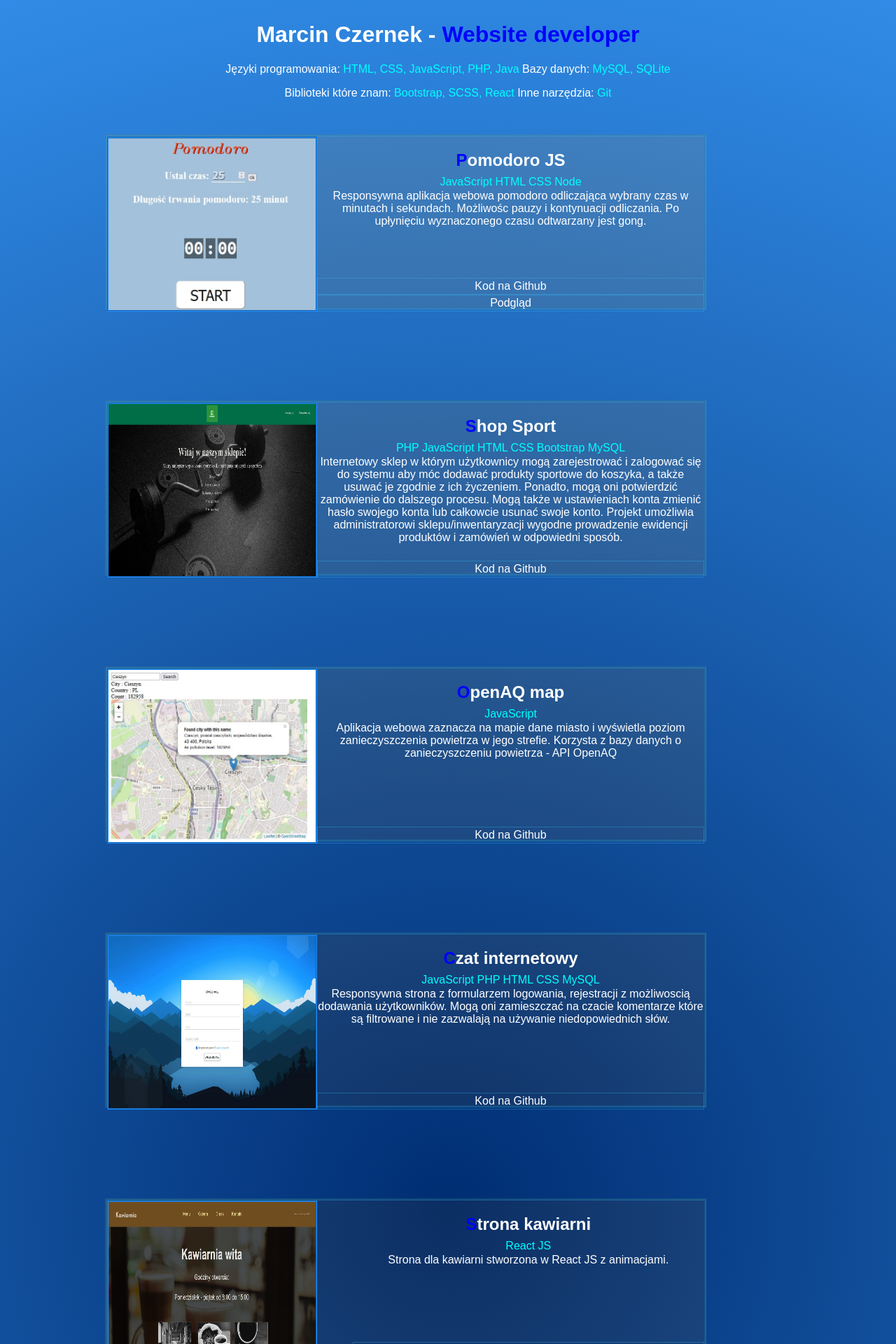
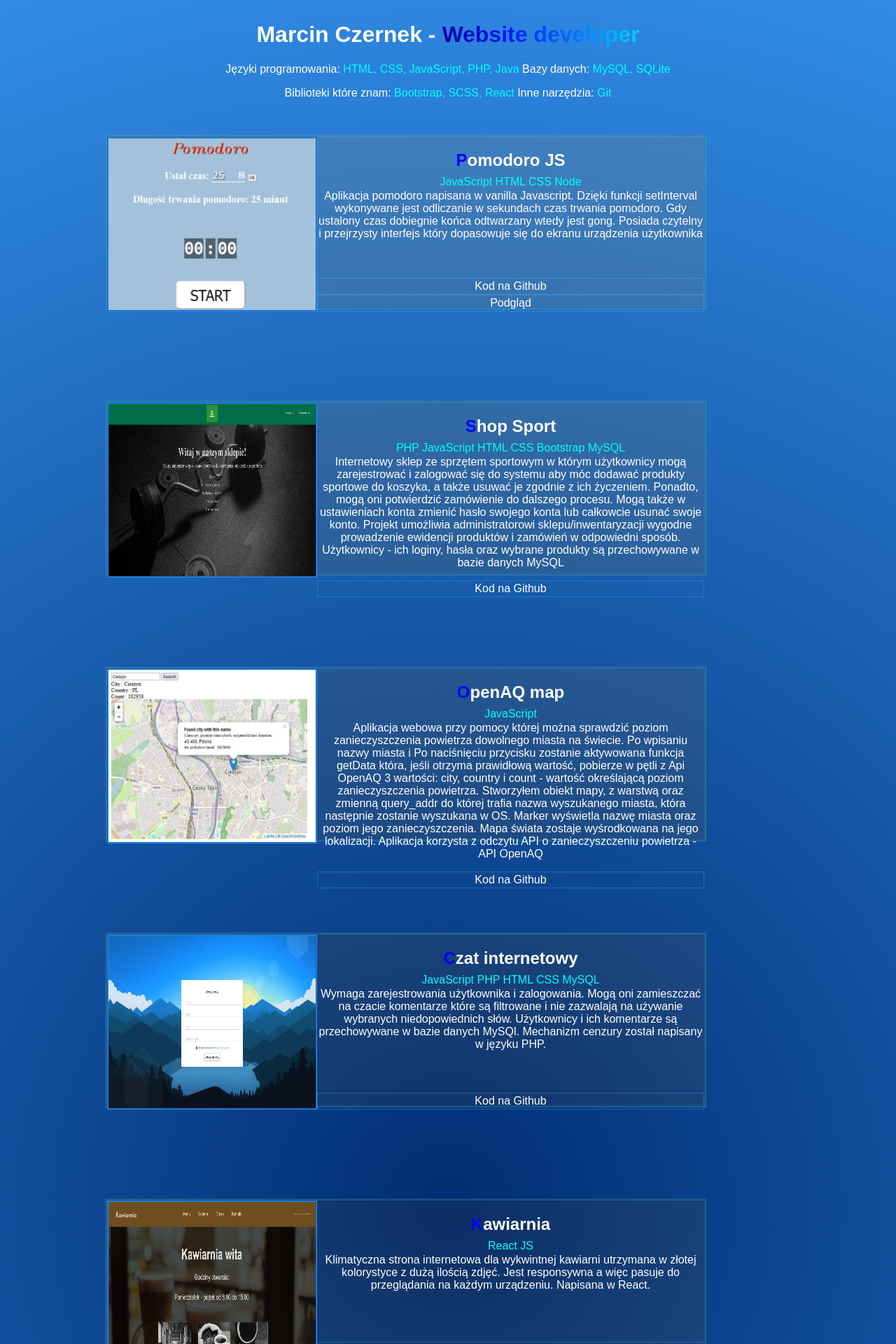
Before and after one commit to MarcinCzernek/MarcinC_portfolio, a React (Create React App) app: page / in a window 1280 px wide. Shown: the top 1920 px of the page at 70% size. Built offline with nearby package versions, Linux system fonts and the light colour scheme.

Commit message:
Added night mode and changed title color

```diff
--- a/src/App.css
+++ b/src/App.css
@@ -5,19 +5,41 @@
 *, *::before, *::after {
   box-sizing: border-box;
 }
-body{
-  background: rgb(0,45,114);
-  background: radial-gradient(circle, rgba(0,45,114,1) 0%, rgba(49,140,231,1) 100%);
+[lighting='day']{
+  --bg-color: white;
+  --heading-color:#00001a;
+  --text-color:#00001a;
+  --link-color:blue;
+  --btn-color:rgb(6, 0, 121);
+  --bg-linear:radial-gradient(circle, rgba(0,45,114,1) 0%, rgba(49,140,231,1) 100%);
+}
+[lighting='night']{
+    --bg-color: #00001a;
+   --heading-color:white;
+  --text-color:white;
+  --link-color:aqua;
+  --btn-color:rgba(49,140,231,1);
+  --bg-linear:linear-gradient(90deg, rgba(2,0,36,1) 0%, rgba(17,17,59,1) 35%, rgba(0,0,20,1) 100%);
+}
+.App{
+
+  background: var(--bg-linear);
   font-family: 'Fira Code', sans-serif;
   color: white;
   padding: 10px 50px 100px;
-  min-width: 950px;
+  min-width: 1050px;
 }
 .welcome{
   text-align: center;
+
 }
 .frontend{
-  color:blue;
+  background: rgb(2,0,36);
+background: linear-gradient(90deg, rgba(9,0,163,1) 0%, rgba(0,26,255,1) 35%, rgba(0,212,255,1) 100%);
+   background-clip: text;
+    -webkit-background-clip: text;
+    color:transparent;
+
 }
 .about{
   text-align: center;
@@ -117,6 +139,17 @@ body{
 .langauges{
   color: aqua;
 }
+#setColor{
+  position: absolute;
+  background-color: var(--btn-color);
+  height: 40px;
+  width: 40px;
+  top: 50px;
+  right:50px;
+  border: groove 1px;
+  border-radius: 6px;
+  cursor:pointer;
+}
 /*
 
 @media screen and (max-width: 700px){
--- a/src/App.js
+++ b/src/App.js
@@ -1,4 +1,5 @@
 
+import { useState } from 'react';
 import './App.css';
 
 import Cafe from './images/cafe.jpg';
@@ -14,8 +15,13 @@ import Traveler from './images/traveler.jpg'
 
 //Main app component
 function App() {
+
+  const [lighting, setLighting] = useState('day');
+
+  const toogleLighting = () => {setLighting(lighting === 'day' ? 'night' : 'day')};
+
   return (
-    <div className="App">
+    <div className="App" lighting={lighting}>
       <div className="welcome">
         <h1>Marcin Czernek - <span className="frontend" > Website developer </span></h1>
       </div>
@@ -31,8 +37,7 @@ function App() {
 
         <div className="app">
           <h2 className="app_header">Pomodoro JS</h2>
-          <p className="app_desc">Responsywna aplikacja webowa pomodoro odliczająca wybrany czas w minutach i sekundach.
-            Możliwośc pauzy i kontynuacji odliczania. Po upłynięciu wyznaczonego czasu odtwarzany jest gong.</p>
+          <p className="app_desc">Aplikacja pomodoro napisana w vanilla Javascript. Dzięki funkcji setInterval wykonywane jest odliczanie w sekundach czas trwania pomodoro. Gdy ustalony czas dobiegnie końca odtwarzany wtedy jest gong. Posiada czytelny i przejrzysty interfejs który dopasowuje się do ekranu urządzenia użytkownika</p>
           <p className="app_tech">JavaScript HTML CSS Node</p>
           <img className="app_img" src={Pomodoro} alt="example" width="300px" height="250px"/>
           <a className="app_link_live" href="https://pomodoro-js-ten.vercel.app/">Podgląd</a>
@@ -41,12 +46,12 @@ function App() {
 
         <div className="app">
           <h2 className="app_header">Shop Sport</h2>
-          <p className="app_desc">Internetowy sklep w którym użytkownicy mogą zarejestrować i zalogować się do systemu
+          <p className="app_desc">Internetowy sklep ze sprzętem sportowym w którym użytkownicy mogą zarejestrować i zalogować się do systemu
             aby móc dodawać produkty sportowe do koszyka, a także usuwać je zgodnie z ich życzeniem.
             Ponadto, mogą oni potwierdzić zamówienie do dalszego procesu.
             Mogą także w ustawieniach konta zmienić hasło swojego konta lub całkowcie usunać swoje konto.
             Projekt umożliwia administratorowi sklepu/inwentaryzacji wygodne prowadzenie ewidencji produktów i zamówień
-            w odpowiedni sposób.</p>
+            w odpowiedni sposób. Użytkownicy - ich loginy, hasła oraz wybrane produkty są przechowywane w bazie danych MySQL</p>
           <p className="app_tech">PHP JavaScript HTML CSS Bootstrap MySQL</p>
           <img className="app_img" src={ShopSport} alt="example" width="300px" height="250px"/>
 
@@ -59,8 +64,10 @@ function App() {
 
         <div className="app">
           <h2 className="app_header">OpenAQ map</h2>
-          <p className="app_desc">Aplikacja webowa zaznacza na mapie dane miasto i wyświetla poziom zanieczyszczenia
-            powietrza w jego strefie. Korzysta z bazy danych o zanieczyszczeniu powietrza - API OpenAQ</p>
+          <p className="app_desc">Aplikacja webowa przy pomocy której można sprawdzić poziom zanieczyszczenia powietrza dowolnego miasta na świecie.
+           Po wpisaniu nazwy miasta i Po naciśnięciu przycisku zostanie aktywowana funkcja getData która, jeśli otrzyma prawidłową
+wartość, pobierze w pętli z Api OpenAQ 3 wartości: city, country i count - wartość określającą poziom zanieczyszczenia powietrza. Stworzyłem obiekt mapy, z warstwą oraz zmienną query_addr do której trafia nazwa wyszukanego miasta, która następnie zostanie wyszukana w OS. Marker wyświetla nazwę miasta oraz
+poziom jego zanieczyszczenia. Mapa świata zostaje wyśrodkowana na jego lokalizacji. Aplikacja korzysta z odczytu API o zanieczyszczeniu powietrza - API OpenAQ</p>
           <p className="app_tech">JavaScript</p>
 
           <a className="app_link_git" href="https://github.com/MarcinCzernek/Leaflet_javascript_lab3">Kod na Github</a>
@@ -69,33 +76,32 @@ function App() {
 
         <div className="app">
           <h2 className="app_header">Czat internetowy</h2>
-          <p className="app_desc">Responsywna strona z formularzem logowania, rejestracji z możliwoscią dodawania
-            użytkowników. Mogą oni zamieszczać na czacie komentarze które są filtrowane i nie zazwalają na używanie
-            niedopowiednich słów.</p>
+          <p className="app_desc">Wymaga zarejestrowania użytkownika i zalogowania. Mogą oni zamieszczać na czacie komentarze które są filtrowane i nie zazwalają na używanie
+            wybranych niedopowiednich słów. Użytkownicy i ich komentarze są przechowywane w bazie danych MySQl. Mechanizm cenzury został napisany w języku PHP.</p>
           <p className="app_tech">JavaScript PHP HTML CSS MySQL</p>
           <img className="app_img" src={Pak_register} alt="example" width="300px" height="250px"/>
 
             <a className="app_link_git" href="https://github.com/MarcinCzernek/PAK-project">Kod na Github</a>
         </div>
         <div className="app">
-          <h2 className="app_header">Strona kawiarni</h2>
-          <p className="app_desc">Strona dla kawiarni stworzona w React JS z animacjami.</p>
+          <h2 className="app_header">Kawiarnia</h2>
+          <p className="app_desc">Klimatyczna strona internetowa dla wykwintnej kawiarni utrzymana w złotej kolorystyce z dużą ilością zdjęć. Jest responsywna a więc pasuje do przeglądania na każdym urządzeniu. Napisana w React.</p>
           <p className="app_tech">React JS</p>
           <img className="app_img" src={Cafe} alt="example" width="300px" height="250px"/>
             <a className="app_link_live" href="https://cafe-page.vercel.app/">Podgląd</a>
             <a className="app_link_git" href="https://github.com/MarcinCzernek/cafe_page">Kod na Github</a>
         </div>
         <div className="app">
-          <h2 className="app_header">Strona info_tech</h2>
-          <p className="app_desc">Responsywna strona template dla usług informatycznych stworzona w React.</p>
+          <h2 className="app_header">Info-tech</h2>
+          <p className="app_desc">Przykład strony internetowej o biało-niebieskim motywie zbudowanej w React, przeznaczony dla biznesów powiązanych z IT lub technologią. </p>
           <p className="app_tech">React JS</p>
           <img className="app_img" src={Info_tech} alt="example" width="300px" height="250px"/>
             <a className="app_link_live" href="https://info-tech-website.vercel.app/">Podgląd</a>
             <a className="app_link_git" href="https://github.com/MarcinCzernek/info_tech_website">Kod na Github</a>
         </div>
         <div className="app">
-          <h2 className="app_header">Strona Traveler</h2>
-          <p className="app_desc">Szablon strony internetowej domyślnej firmy turystycznej</p>
+          <h2 className="app_header">Traveler</h2>
+          <p className="app_desc">Szablon strony internetowej dla branży turystycznej oferującej podróze po świecie.</p>
           <p className="app_tech">React JS</p>
           <img className="app_img" src={Traveler} alt="example" width="300px" height="250px"/>
             <a className="app_link_live" href="https://traveler-website.vercel.app/">Podgląd</a>
@@ -116,7 +122,10 @@ function App() {
       <div className="apps_links">
           <a href="https://github.com/MarcinCzernek/" target="_blank"><img className="profile" src={GitKot} alt="" width="50px" height="50px"/></a><br/>
           <a href="mailto:marcinczernek12@gmail.com" target="_blank"><img className="profile" src={Mail} alt="" width="50px" height="50px"/></a>
+          <button id="setColor" onClick={toogleLighting}></button>
         </div>
+
+
 
     </div>
   );
```
